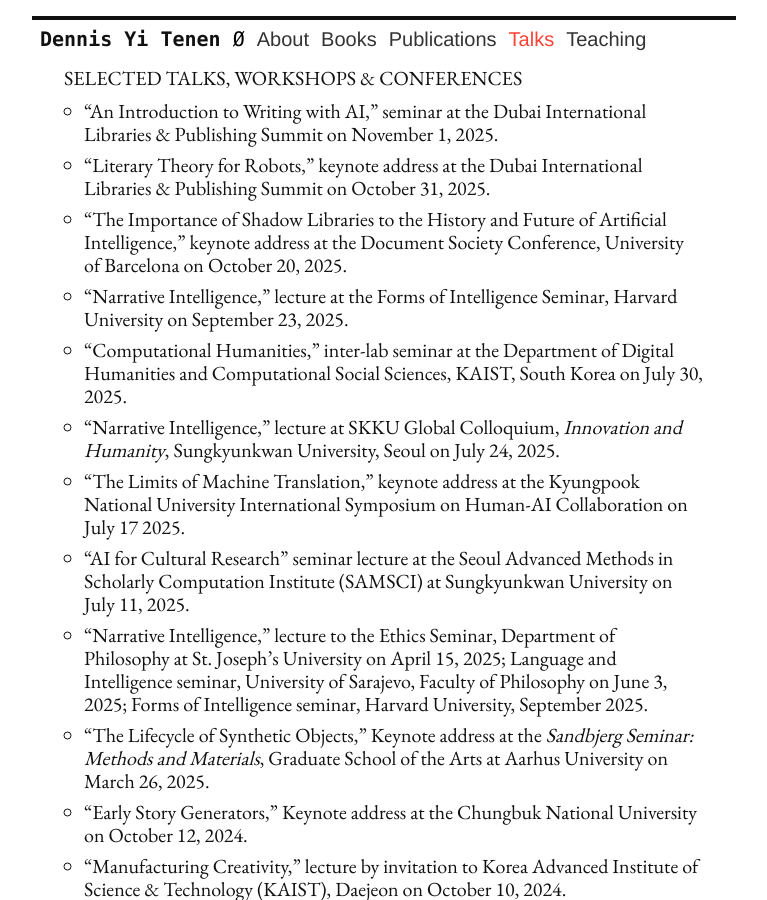
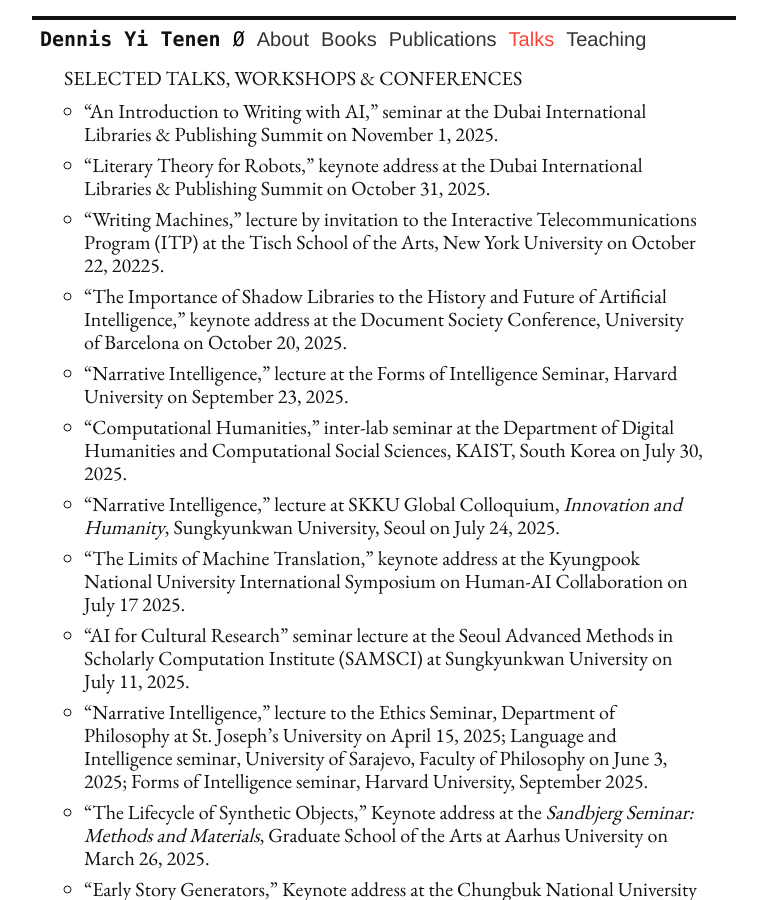
Before and after one commit to denten/denten.github.io, a Jekyll site: the page built from _pages/talks.md, in a window 1280 px wide and 900 px high. Shown: the whole window, without its empty margins (256-1023 px from the left). Built offline with Jekyll 4.4.1, drawn with Linux system fonts in a browser that asks for light colours; nearby versions of some CDN libraries.

Commit message:
update talks

```diff
--- a/_includes/CV/06-talks.md
+++ b/_includes/CV/06-talks.md
@@ -4,6 +4,8 @@
 Publishing Summit on November 1, 2025.
 - "Literary Theory for Robots," keynote address at the Dubai International Libraries &
 Publishing Summit on October 31, 2025.
+- "Writing Machines," lecture by invitation to the Interactive Telecommunications Program (ITP)
+at the Tisch School of the Arts, New York University on October 22, 20225.
 - "The Importance of Shadow Libraries to the History and Future of Artificial Intelligence,"
 keynote address at the Document Society Conference, University of Barcelona on October 20,
 2025.
```
